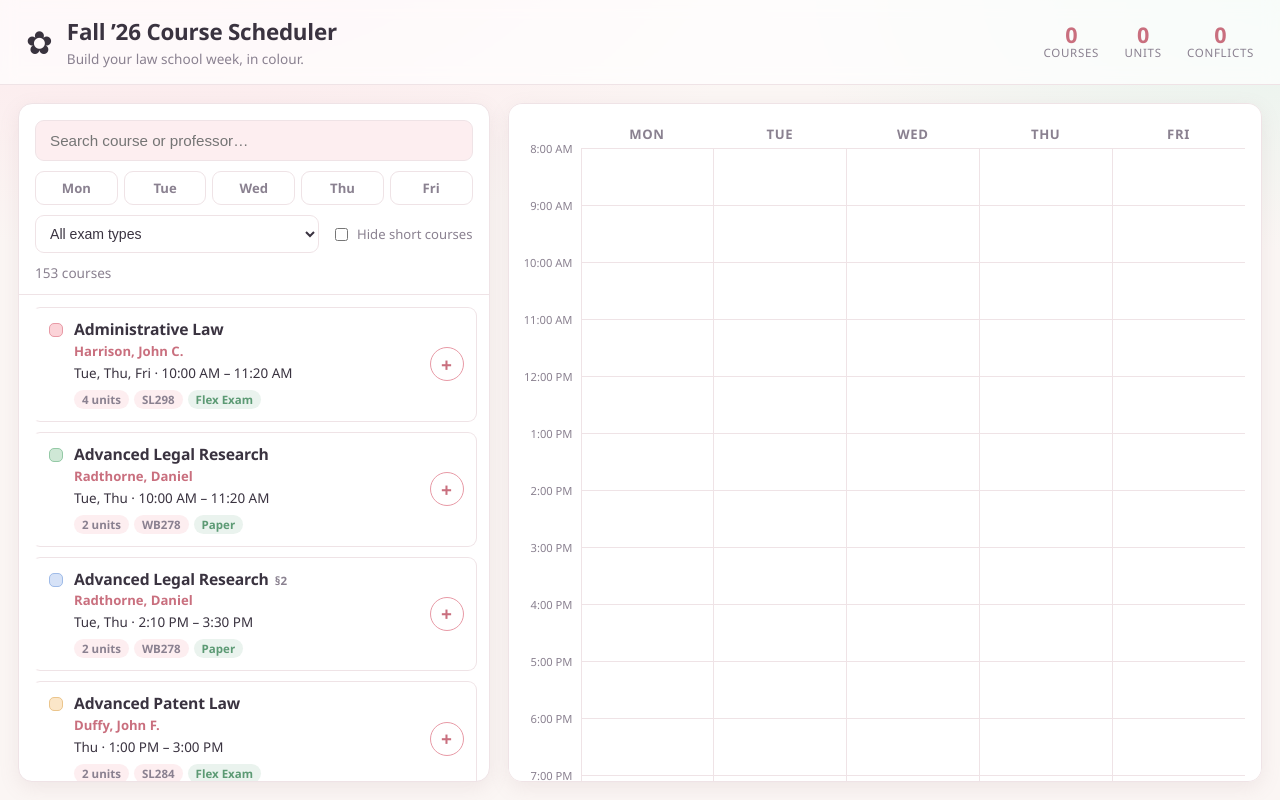
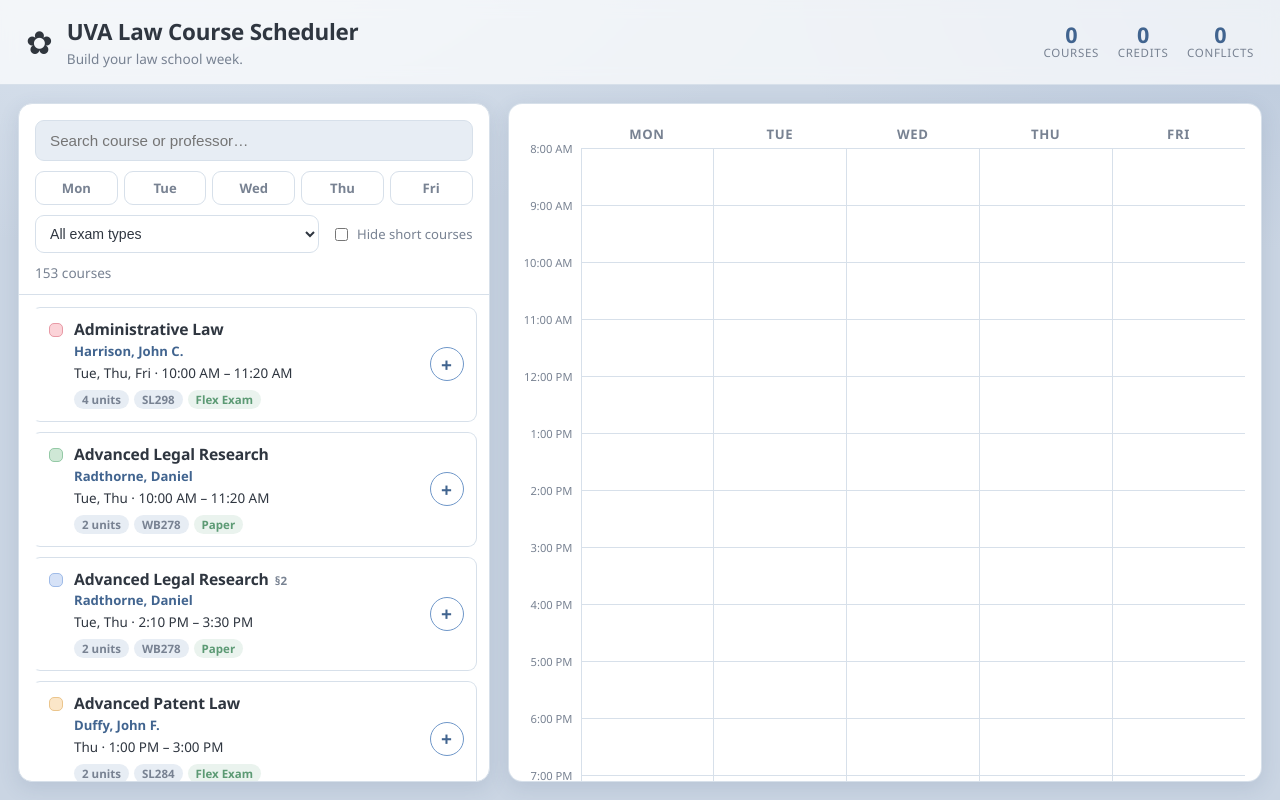
Before and after one commit to daiaun003/lawschoolscheduler, a React (Vite) app: page / in a window 1280 px wide. Built offline with nearby package versions, Linux system fonts and the light colour scheme.

Commit message:
Rebrand to UVA Law Course Scheduler; blue-grey theme; 'credits' label
Co-Authored-By: Claude Opus 4.8 <noreply@anthropic.com>

```diff
--- a/index.html
+++ b/index.html
@@ -3,7 +3,7 @@
   <head>
     <meta charset="UTF-8" />
     <meta name="viewport" content="width=device-width, initial-scale=1.0" />
-    <title>Fall '26 Law Course Scheduler</title>
+    <title>UVA Law Course Scheduler</title>
     <meta name="description" content="Browse Fall 2026 law school courses and build your weekly schedule." />
   </head>
   <body>
--- a/src/components/Header.jsx
+++ b/src/components/Header.jsx
@@ -4,8 +4,8 @@ export default function Header({ selectedCount, units, conflictCount, onClear })
       <div className="brand">
         <span className="brand-mark">✿</span>
         <div>
-          <h1>Fall ’26 Course Scheduler</h1>
-          <p className="tagline">Build your law school week, in colour.</p>
+          <h1>UVA Law Course Scheduler</h1>
+          <p className="tagline">Build your law school week.</p>
         </div>
       </div>
       <div className="header-stats">
@@ -15,7 +15,7 @@ export default function Header({ selectedCount, units, conflictCount, onClear })
         </div>
         <div className="stat">
           <span className="stat-num">{units}</span>
-          <span className="stat-label">units</span>
+          <span className="stat-label">credits</span>
         </div>
         <div className={`stat${conflictCount ? ' stat-warn' : ''}`}>
           <span className="stat-num">{conflictCount}</span>
--- a/src/index.css
+++ b/src/index.css
@@ -1,13 +1,13 @@
 :root {
-  /* Soft pastel design tokens */
-  --bg: #fbf6f4;
+  /* Soft design tokens — blue-grey base (#CAD5E3) */
+  --bg: #cad5e3;
   --bg-panel: #ffffff;
-  --bg-soft: #fdeef0;
-  --ink: #3a3340;
-  --ink-soft: #8a8190;
-  --line: #efe3e6;
-  --accent: #e89aa6;
-  --accent-deep: #c96f7e;
+  --bg-soft: #e7edf4;
+  --ink: #2f3640;
+  --ink-soft: #788292;
+  --line: #d7e0ea;
+  --accent: #6f97c9;
+  --accent-deep: #41648f;
   --matcha: #94c9a6;
   --matcha-deep: #5c9a74;
   --warn: #d2453f;
@@ -15,8 +15,8 @@
 
   --radius: 14px;
   --radius-sm: 9px;
-  --shadow: 0 6px 20px rgba(160, 120, 130, 0.12);
-  --shadow-sm: 0 2px 8px rgba(160, 120, 130, 0.1);
+  --shadow: 0 6px 20px rgba(70, 95, 130, 0.14);
+  --shadow-sm: 0 2px 8px rgba(70, 95, 130, 0.1);
 
   font-family: 'Nunito', 'Segoe UI', system-ui, -apple-system, sans-serif;
   color: var(--ink);
@@ -37,8 +37,8 @@ body,
 
 body {
   background:
-    radial-gradient(1200px 600px at 12% -10%, #fde4e9 0%, transparent 55%),
-    radial-gradient(1000px 500px at 100% 0%, #e6f3ec 0%, transparent 50%),
+    radial-gradient(1200px 600px at 12% -10%, #dce5f0 0%, transparent 55%),
+    radial-gradient(1000px 500px at 100% 0%, #bccadd 0%, transparent 50%),
     var(--bg);
 }
 
```
Also changed, not shown: 2 other files (tests, documents, lock files or other folders).
